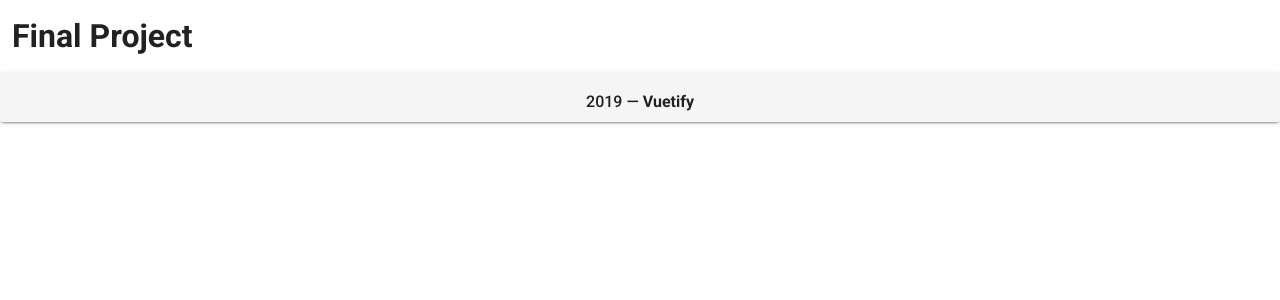
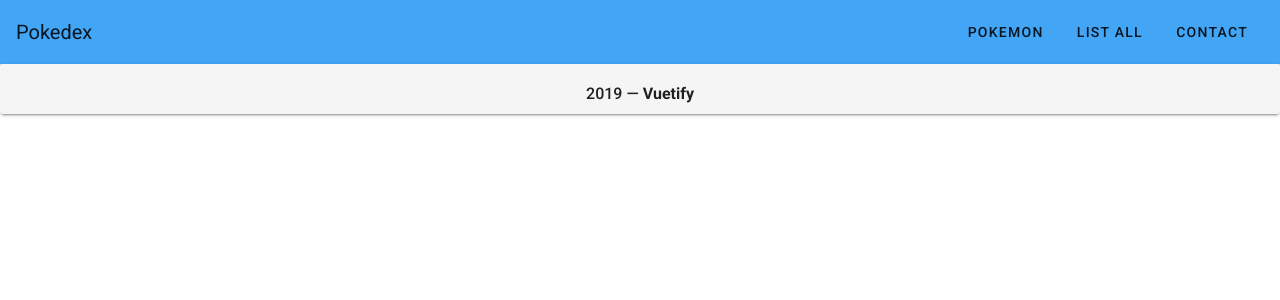
Before and after one commit to josecis0216/jose-cisneros-final-project, a Vue app in the folder my-app/: page / in a window 1280 px wide. Shown: the top 300 px of the page. Built offline with nearby package versions, Linux system fonts and the light colour scheme.

Commit message:
Toolbar without image

```diff
--- a/my-app/src/App.vue
+++ b/my-app/src/App.vue
@@ -1,42 +1,24 @@
 <template>
   <v-app>
-    <!-- <v-app-bar app>
-      <v-toolbar-title class="headline text-uppercase">
-        <span>Vuetify</span>
-        <span class="font-weight-light">MATERIAL DESIGN</span>
-      </v-toolbar-title>
-      <v-spacer></v-spacer>
-      <v-btn
-        text
-        href="https://github.com/vuetifyjs/vuetify/releases/latest"
-        target="_blank"
-      >
-        <span class="mr-2">Latest Release</span>
-      </v-btn>
-    </v-app-bar>
-
-    <v-content>
-      <HelloWorld/>
-    </v-content> -->
     <app-header></app-header>
+    <div class="circular" v-bind:style="{ backgroundImage: 'url(' + image + ')' }"></div>
     <app-footer></app-footer>
   </v-app>
 </template>
 
 <script>
-import HelloWorld from './components/HelloWorld'
+// import HelloWorld from './components/HelloWorld'
 import Header from './components/Header'
 import Footer from './components/Footer'
 
 export default {
   name: 'App',
   components: {
-    HelloWorld,
     'app-header': Header,
     'app-footer': Footer
   },
   data: () => ({
-    //
+    image: 'http://1.bp.blogspot.com/-8PfnHfgrH4I/TylX2v8pTMI/AAAAAAAAJJ4/TICBoSEI57o/s1600/search_by_image_image.png'
   })
 }
 </script>
--- a/my-app/src/components/Header.vue
+++ b/my-app/src/components/Header.vue
@@ -1,13 +1,38 @@
 <template>
-    <v-container fluid>
-        <v-row>
-            <v-col cols="12">
-                <header>
-                    <h1>Final Project</h1>
-                </header>
-            </v-col>
-        </v-row>
-    </v-container>
+    <div>
+    <v-toolbar color="blue lighten-1">
+      <v-toolbar-title><!--<v-img
+      src="https://picsum.photos/id/11/500/300"
+      lazy-src="https://picsum.photos/id/11/10/6"
+      aspect-ratio="1"
+      class="grey lighten-2"
+      width="100"
+      max-height="300"
+    ></v-img>-->
+    Pokedex
+    </v-toolbar-title>
+
+      <v-spacer></v-spacer>
+
+      <v-toolbar-items>
+        <v-btn text>Pokemon</v-btn>
+        <v-btn text>List All</v-btn>
+        <v-btn text>Contact</v-btn>
+      </v-toolbar-items>
+
+      <!-- <template v-if="$vuetify.breakpoint.smAndUp">
+        <v-btn icon>
+          <v-icon>mdi-export-variant</v-icon>
+        </v-btn>
+        <v-btn icon>
+          <v-icon>mdi-delete-circle</v-icon>
+        </v-btn>
+        <v-btn icon>
+          <v-icon>mdi-plus-circle</v-icon>
+        </v-btn>
+      </template> -->
+    </v-toolbar>
+  </div>
 </template>
 
 <script>
--- a/my-app/src/main.js
+++ b/my-app/src/main.js
@@ -6,6 +6,12 @@ import vuetify from './plugins/vuetify'
 
 Vue.config.productionTip = false
 
+// Vue.directive('background', {
+//   bind(el, binding) {
+//     el.style.backgroundImage = url('https://wallpaperaccess.com/full/96968.png')
+//   }
+// })
+
 new Vue({
   router,
   store,
```
